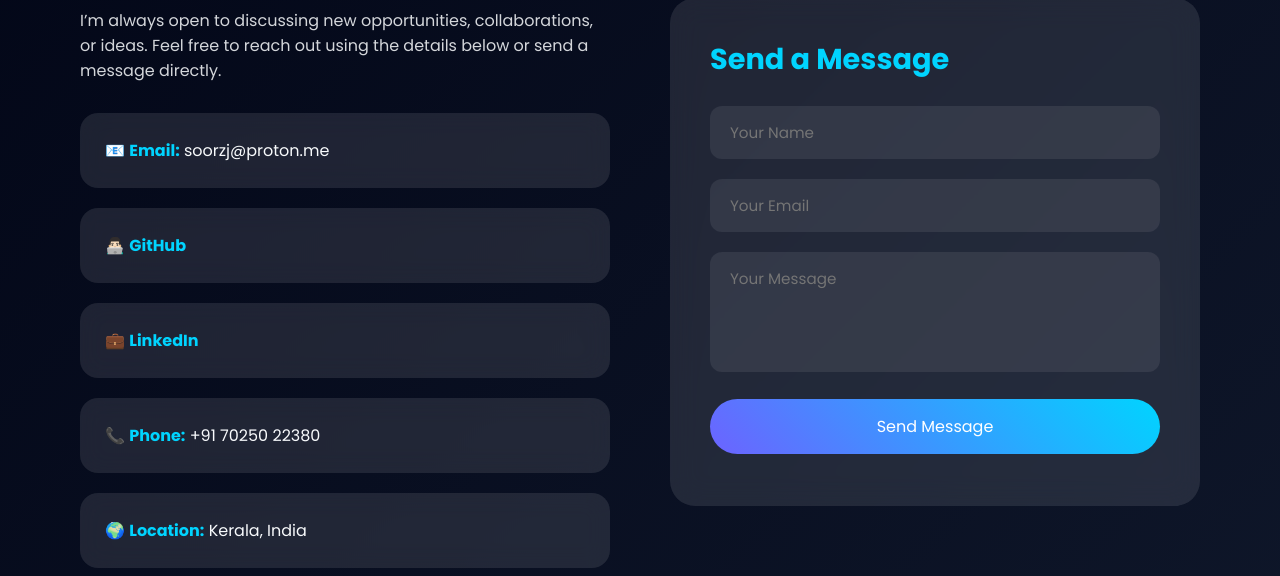
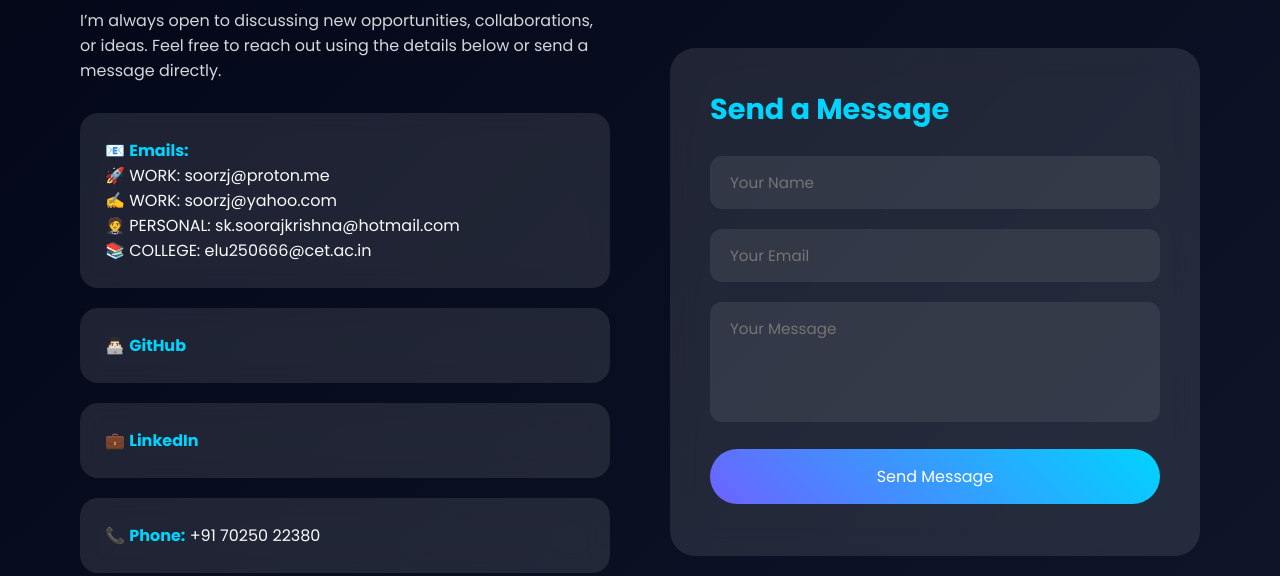
Before and after one commit to soorzj/soorzj, a plain HTML site: page contact.html in a window 1280 px wide. Shown: the part 224-800 px from the top of the page. Drawn offline with Linux system fonts and the light colour scheme.

Commit message:
Update contact information and links

```diff
--- a/contact.html
+++ b/contact.html
@@ -186,9 +186,13 @@ body {
         Feel free to reach out using the details below or send a message directly.
       </p>
 
-      <div class="info-box">📧 <strong>Email:</strong> <a href="mailto:soorzj@proton.me" target="_blank" rel="noopener noreferrer" style="color: inherit; text-decoration: none;">soorzj@proton.me</a></div>
-      <div class="info-box">👨🏻‍💻 <strong>GitHub</strong> <a href="https://github.com/soorzj" target="_blank" rel="noopener noreferrer" style="color: inherit; text-decoration: none;"></a></div>
-      <div class="info-box">💼 <strong>LinkedIn</strong> <a href="https://www.linkedin.com/in/soorzj/" target="_blank" rel="noopener noreferrer" style="color: inherit; text-decoration: none;"></a></div>
+       <div class="info-box">📧 <strong>Emails:</strong> <br> <a href="mailto:soorzj@proton.me" target="_blank" rel="noopener noreferrer" style="color: inherit; text-decoration: none;">🚀 WORK: soorzj@proton.me </a> <br> <a href="mailto:soorzj@yahoo.com" target="_blank" rel="noopener noreferrer" style="color: inherit; text-decoration: none;">✍️ WORK: soorzj@yahoo.com </a> <br> <a href="mailto:sk.soorajkrishna@hotmail.com" target="_blank" rel="noopener noreferrer" style="color: inherit; text-decoration: none;">🤵 PERSONAL: sk.soorajkrishna@hotmail.com </a> <br> <a href="mailto:elu250666@cet.ac.in" target="_blank" rel="noopener noreferrer" style="color: inherit; text-decoration: none;">📚 COLLEGE: elu250666@cet.ac.in  </a> </div>
+<a class="info-box" href="https://github.com/soorzj" target="_blank" rel="noopener noreferrer" style="display:block; color:inherit; text-decoration:none;">
+        👨🏻‍💻 <strong>GitHub</strong>
+      </a>
+      <a class="info-box" href="https://www.linkedin.com/in/soorzj/" target="_blank" rel="noopener noreferrer" style="display:block; color:inherit; text-decoration:none;">
+        💼 <strong>LinkedIn</strong>
+        </a>
       <div class="info-box">📞 <strong>Phone:</strong> +91 70250 22380</div>
       <div class="info-box">🌍 <strong>Location:</strong> Kerala, India</div>
     </div>
```
